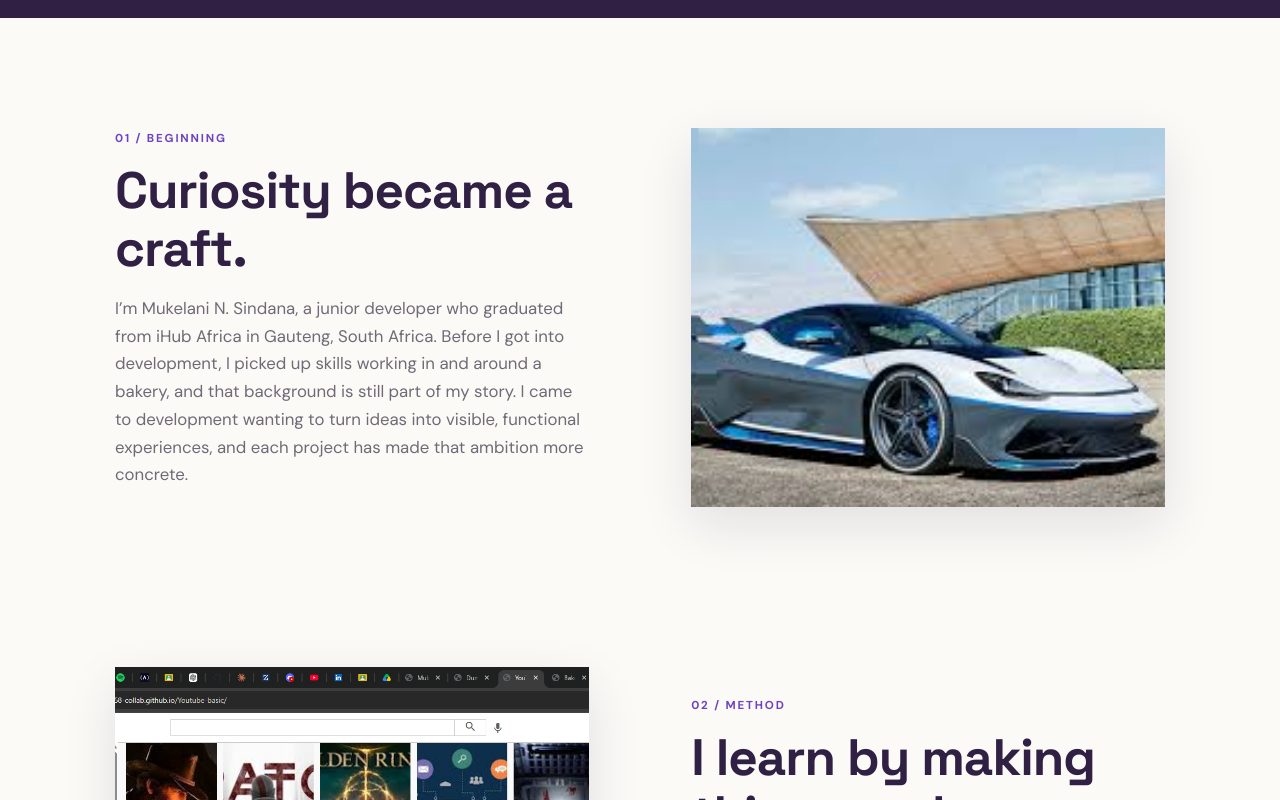
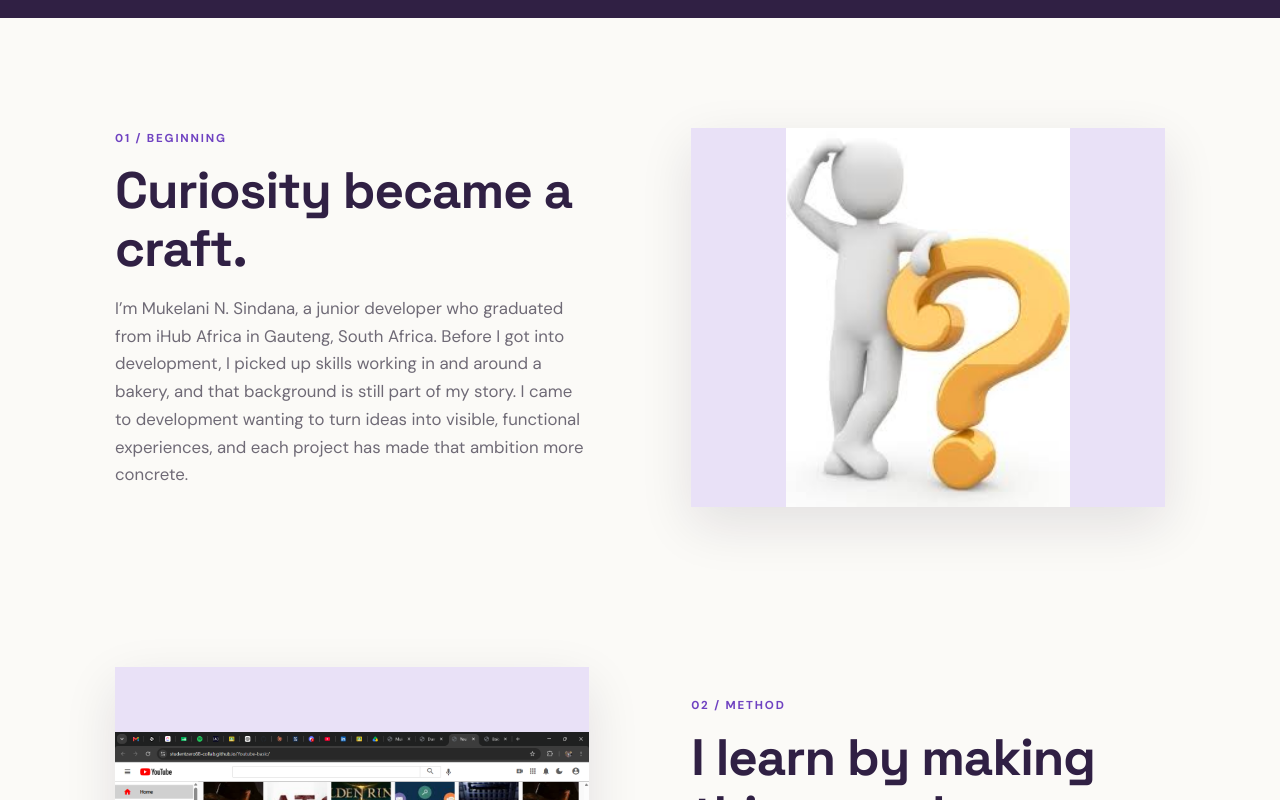
Before and after one commit to studentzero68-collab/Portfolio, a React (Vite) app in the folder frontend/: page /about in a window 1280 px wide. Shown: the part 680-1480 px from the top of the page. Built offline with nearby package versions, Linux system fonts and the light colour scheme.

Commit message:
making the page better

```diff
--- a/frontend/src/pages/AboutPage.jsx
+++ b/frontend/src/pages/AboutPage.jsx
@@ -2,7 +2,7 @@ import { useEffect, useRef } from 'react';
 import NextPage from '../components/NextPage';
 
 const sections = [
-    { eyebrow: '01 / Beginning', title: 'Curiosity became a craft.', text: 'I’m Mukelani N. Sindana, a junior developer who graduated from iHub Africa in Gauteng, South Africa. Before I got into development, I picked up skills working in and around a bakery, and that background is still part of my story. I came to development wanting to turn ideas into visible, functional experiences, and each project has made that ambition more concrete.', image: '/images/images (1).jpg', alt: 'A visual from Mukelani\'s project work' },
+    { eyebrow: '01 / Beginning', title: 'Curiosity became a craft.', text: 'I’m Mukelani N. Sindana, a junior developer who graduated from iHub Africa in Gauteng, South Africa. Before I got into development, I picked up skills working in and around a bakery, and that background is still part of my story. I came to development wanting to turn ideas into visible, functional experiences, and each project has made that ambition more concrete.', image: '/images/images.jpg', alt: 'A visual from Mukelani\'s project work' },
     { eyebrow: '02 / Method', title: 'I learn by making things real.', text: 'I learn the tool a project actually needs when it needs it. That has meant working with browser state, APIs, React, Firebase Authentication, and Firestore instead of waiting until everything feels familiar. The process is practical, curious, and grounded in finishing.', image: '/images/Screenshot 2026-06-15 110911.png', alt: 'Screenshot from an interactive project' },
     { eyebrow: '03 / Direction', title: 'Useful is a design decision.', text: 'I’m building toward my own ventures and I like doing my own thing. I try to be consistent in the things I do and compassionate toward others in my own way; I’m also usually the first one at the lunch area as soon as lunch starts. What matters to me is making digital experiences that support people, communicate clearly, and feel considered. I debug from first principles, listen to feedback, and use each project to sharpen the next one.', image: '/images/Screenshot 2026-07-06 093822.png', alt: 'Screenshot from a collaborative prototype project' }
 ];
--- a/frontend/src/styles/style.css
+++ b/frontend/src/styles/style.css
@@ -88,7 +88,7 @@ h1, h2, h3, h4, h5 { font-family: 'Space Grotesk', sans-serif; line-height: 1.12
 .story-copy h2 { margin: 14px 0 18px; color: var(--violet-dark); font-size: clamp(2rem, 4vw, 3.5rem); }
 .story-copy > p:last-child { color: var(--muted); font-size: 1.05rem; }
 .story-section figure { margin: 0; overflow: hidden; aspect-ratio: 1.25; background: var(--violet-soft); box-shadow: var(--shadow); }
-.story-section figure img { width: 100%; height: 100%; object-fit: cover; }
+.story-section figure img { display: block; width: 100%; height: 100%; object-fit: contain; object-position: center; }
 .about-cta { background: var(--violet-soft); }
 
 .skills-section { padding: 86px max(24px, calc((100% - 1180px) / 2)); background: var(--paper); }
```
Also changed, not shown: frontend/public/images/images.jpg.
